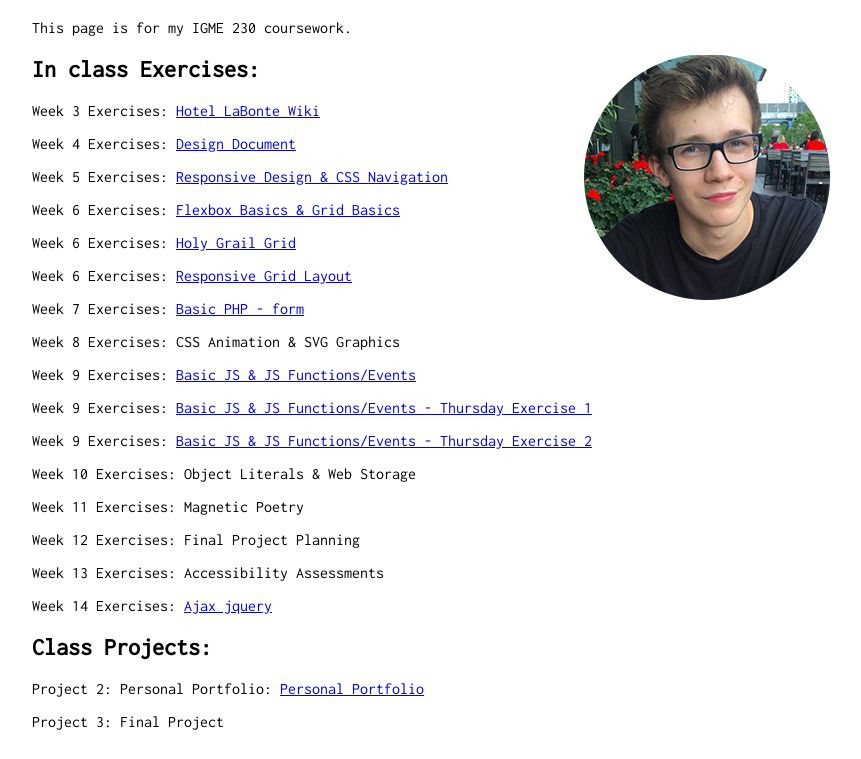
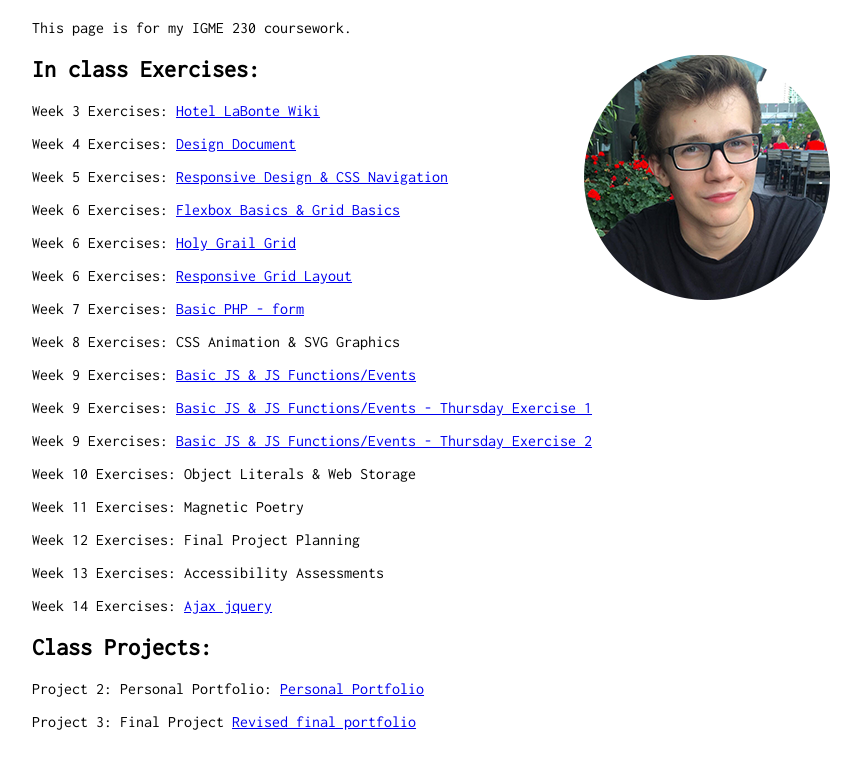
Before and after one commit to PMiltsch/igme230, a plain HTML site: page index.html in a window 1280 px wide. Shown: the part 70-829 px from the top of the page, without its empty margins (208-1069 px from the left). Drawn offline with Linux system fonts and the light colour scheme.

Commit message:
portfolio to website

```diff
--- a/index.html
+++ b/index.html
@@ -64,7 +64,7 @@
 
             <p>Project 2: Personal Portfolio: <a href="ParkersSiteTemplate/index.html">Personal Portfolio</a></p>
 
-            <p>Project 3: Final Project </p>
+            <p>Project 3: Final Project <a href="ParkersSiteTemplate/index.html">Revised final portfolio</a> </p>
 
 
 
```
